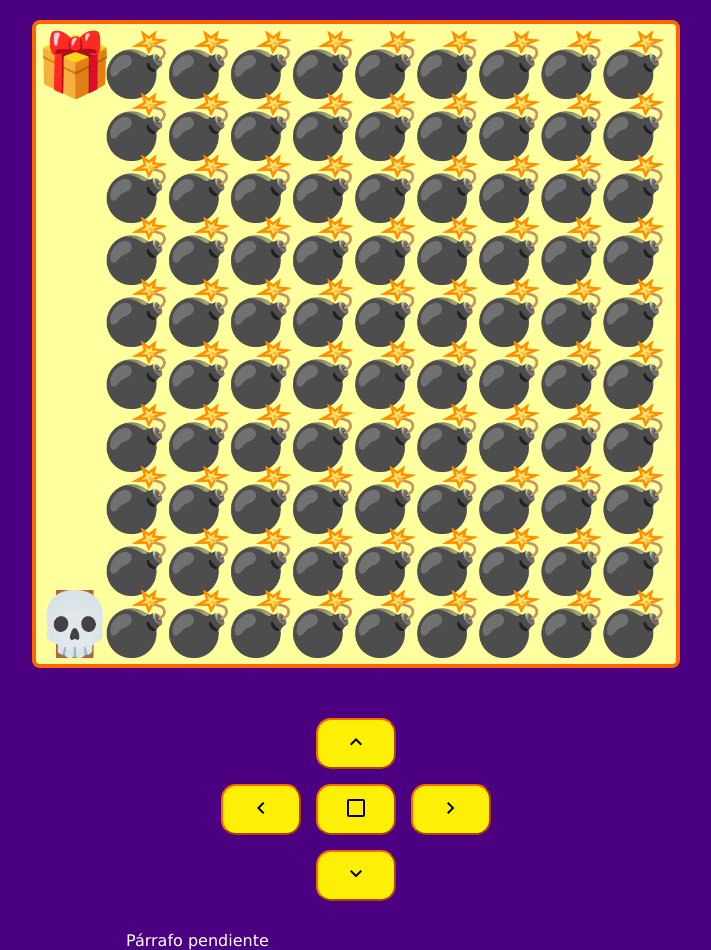
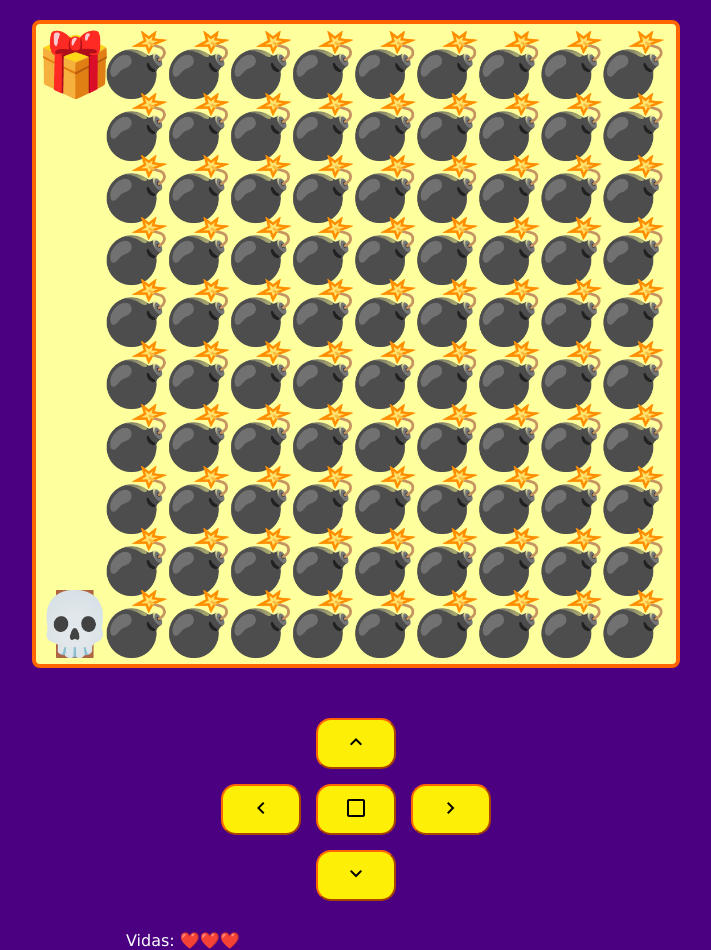
Before and after one commit to yesiddn/game-js, a plain HTML site: page index.html in a window 1280 px wide. Shown: the whole page, without its empty margins (284-995 px from the left). Drawn offline with nearby package versions, Linux system fonts and the light colour scheme.

Commit message:
Add sistema de vidas y corazones

```diff
--- a/game.js
+++ b/game.js
@@ -3,6 +3,7 @@ const btnArrowUp = document.querySelector('#up');
 const btnArrowDown = document.querySelector('#down');
 const btnArrowLeft = document.querySelector('#left');
 const btnArrowRight = document.querySelector('#right');
+const spanLives = document.querySelector('#lives');
 
 // const ctx = canvas.getContext('2d');
 const game = canvas.getContext('2d');
@@ -90,6 +91,7 @@ function startGame() {
     });
   });
 
+  showLives();
   movePlayer();
 
   console.log({ canvasSize, elementSize });
@@ -159,6 +161,21 @@ function levelFail() {
 
 function gameWin() {
   console.log('You Win!');
+}
+
+function showLives() {
+  // Array(lives) // [x, x, x]
+  const heartsArray = Array(lives).fill(emojis['HEART']);
+
+  // forma 1
+  // spanLives.innerText = heartsArray.join('');
+
+  // forma 2
+  // spanLives.innerText = '';
+  // heartsArray.forEach(heart => spanLives.append(heart));
+
+  // forma 3
+  spanLives.innerText = emojis['HEART'].repeat(lives);
 }
 
 function moveByKey(event) {
--- a/index.html
+++ b/index.html
@@ -50,8 +50,7 @@
   </div>
 
   <div class="messages">
-    <!-- TODO -->
-    <P>Párrafo pendiente</P>
+    <p>Vidas: <span id="lives"></span></p>
   </div>
   </div>
 
--- a/maps.js
+++ b/maps.js
@@ -12,6 +12,7 @@ const emojis = {
   BOMB_COLLISION: '🔥',
   GAME_OVER: '👎',
   WIN: '🏆',
+  HEART: '❤️',
 };
 
 const maps = [];
```
